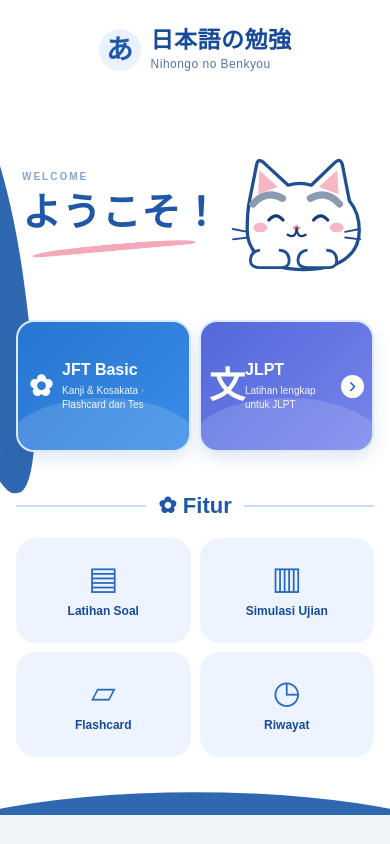
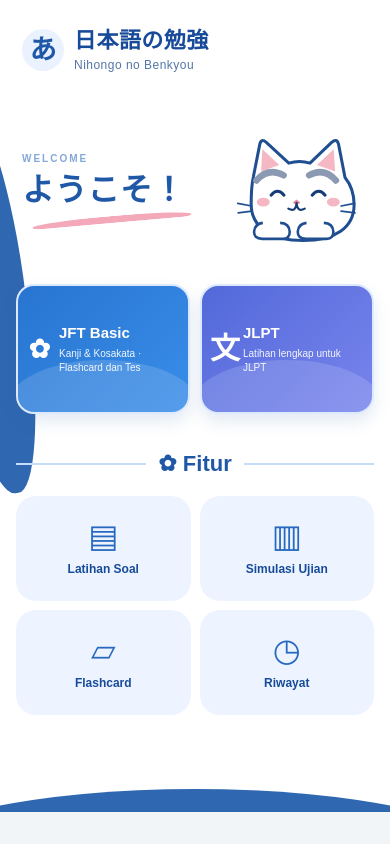
Before and after one commit to danicahyaputra29-maker/Jlpt, a plain HTML site: page index.html in a window 390 px wide. Drawn offline with Linux system fonts and the light colour scheme.

Commit message:
Improve mobile homepage spacing and alignment

```diff
--- a/css/style.css
+++ b/css/style.css
@@ -128,3 +128,43 @@ h1{font-size:26px;margin:8px 0}h2{font-size:21px}h3{font-size:17px;margin:22px 0
 @media(min-width:520px){.home-page{padding:22px 28px 38px}.home-welcome{min-height:310px}.home-options{gap:18px}.home-choice{min-height:180px;padding:22px}.home-choice-icon{flex-basis:56px;width:56px;height:56px;font-size:48px}.home-choice-copy small{font-size:13px}.home-feature-grid{gap:14px}.home-feature{min-height:125px}.home-feature strong{font-size:14px}}
 @media(max-width:390px){.home-welcome{min-height:220px}.home-cat{width:49%;flex-basis:49%;margin-right:-12px}.home-welcome h1{font-size:39px}.home-options{gap:8px}.home-choice{min-height:132px;padding:12px 8px;gap:6px;border-radius:18px}.home-choice-icon{flex-basis:30px;width:30px;font-size:29px}.home-choice-copy strong{font-size:16px}.home-choice-copy small{font-size:10px}.home-choice-arrow{flex-basis:23px;width:23px;height:23px;font-size:22px}.home-feature-grid{grid-template-columns:repeat(2,minmax(0,1fr))}}
 @media(prefers-reduced-motion:reduce){.home-choice{transition:none}}
+
+
+/* Mobile homepage alignment refinement */
+.home-header{justify-content:flex-start;padding-left:6px}
+.home-brand{align-items:center;justify-content:flex-start;text-align:left}
+.home-brand>div{display:flex;flex-direction:column;align-items:flex-start;justify-content:center;gap:3px}
+.home-brand strong,.home-brand small{margin:0;text-align:left;line-height:1.2}
+.home-brand strong{font-size:22px}
+.home-brand small{font-size:12px}
+.home-cap{flex:0 0 42px}
+.home-welcome{min-height:220px;margin:4px 0 4px;padding:8px 6px 0}
+.home-welcome h1{font-size:clamp(34px,8.5vw,56px);white-space:nowrap;line-height:1.15}
+.home-cat{width:47%;flex-basis:47%;max-width:290px;margin:0 -5px -4px 0}
+.home-options{gap:10px;margin:8px 0 32px}
+.home-choice{gap:8px;min-height:142px;padding:14px 12px}
+.home-choice-icon{flex:0 0 32px;width:32px;height:36px;font-size:30px}
+.home-jlpt .home-choice-icon{font-size:30px}
+.home-choice-copy{gap:6px}
+.home-choice-copy strong{font-size:clamp(16px,4.2vw,21px);white-space:nowrap}
+.home-choice-copy small{font-size:clamp(10px,2.8vw,12px);line-height:1.35}
+.home-choice-arrow{display:none}
+@media(min-width:520px){
+ .home-header{padding-left:8px}
+ .home-welcome{min-height:260px}
+ .home-welcome h1{font-size:clamp(48px,7vw,64px)}
+ .home-cat{width:45%;flex-basis:45%}
+ .home-choice{min-height:160px;padding:18px}
+ .home-choice-icon{flex-basis:44px;width:44px;height:44px;font-size:40px}
+ .home-choice-copy strong{font-size:22px}
+ .home-choice-copy small{font-size:13px}
+}
+@media(max-width:390px){
+ .home-welcome{min-height:190px}
+ .home-welcome h1{font-size:clamp(32px,8.2vw,36px)}
+ .home-cat{width:45%;flex-basis:45%}
+ .home-choice{min-height:130px;padding:10px 8px;gap:6px}
+ .home-choice-icon{flex-basis:27px;width:27px;font-size:26px}
+ .home-choice-copy strong{font-size:15px}
+ .home-choice-copy small{font-size:10px}
+}
```
